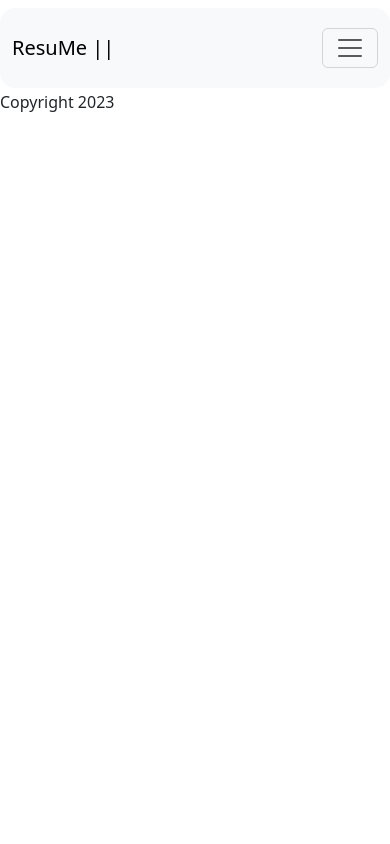
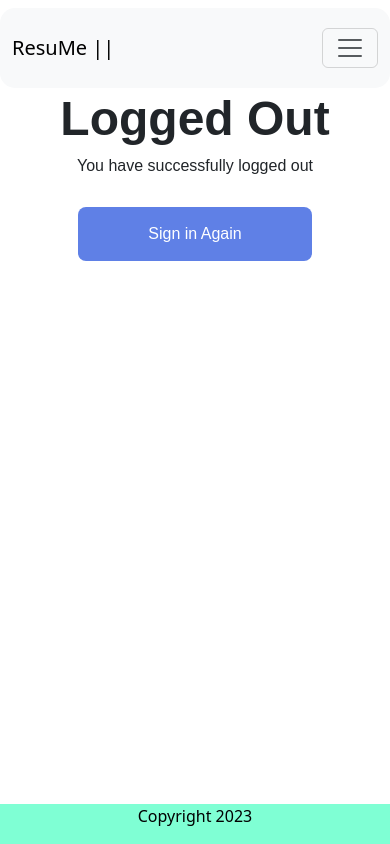
Before and after one commit to sfwells0518/online-resumes-app, a React (Vite) app: page /logout in a window 390 px wide. Built offline with nearby package versions, Linux system fonts and the light colour scheme; no server answers.

Commit message:
make logout pretty, add footer styling

```diff
--- a/src/Content.jsx
+++ b/src/Content.jsx
@@ -3,15 +3,31 @@ import { ResumesIndex } from "./ResumesIndex";
 import { ResumesShow }  from "./ResumesShow";
 import { Login } from "./Login.jsx"
 import { Signup } from "./Signup.jsx"
+import { Logout } from "./Logout.jsx"
+import axios from "axios"
+import { useState, useEffect } from "react"
 
 export function Content() {
+  const [students, setStudents] = useState([]);
+
+  const handleResumesIndex = () => {
+    console.log("handleindex photos")
+    axios.get("http://localhost:3000/students.json").then((response) => {
+      console.log(response.data)
+      setStudents(response.data)
+    })
+
+  }
+
+  useEffect(handleResumesIndex, []);
   return (
     <div>
       <Routes>
-        <Route path="/" element={<ResumesIndex />}/>
+        <Route path="/" element={<ResumesIndex students={students}/>}/>
         <Route path="/show" element={<ResumesShow />}/>
         <Route path="/signup" element={<Signup />} />
         <Route path="/login" element={<Login />} />
+        <Route path="/logout" element={<Logout/>} />
       </Routes>
     </div>
   );
--- /dev/null
+++ b/src/Logout.jsx
@@ -0,0 +1,27 @@
+export function Logout() {
+  const handleSubmit = (event) => {
+    event.preventDefault()
+    window.location.href = "/login";
+  }
+
+  return (
+    <div className="logout">
+      <h1 className="logout-title"><b>Logged Out</b></h1>
+      <h6>You have successfully logged out</h6>
+      <br/>
+      <button className="logout-button" onClick={handleSubmit}>Sign in Again</button>
+      <br/>
+      <br/>
+      <br/>
+      <br/>
+      <br/>
+      <br/>
+      <br/>
+      <br/>
+      <br/>
+      <br/>
+      <br/>
+      <br/>
+    </div>
+  )
+}
--- a/src/LogoutLink.jsx
+++ b/src/LogoutLink.jsx
@@ -5,7 +5,7 @@ export function LogoutLink() {
     event.preventDefault();
     delete axios.defaults.headers.common["Authorization"];
     localStorage.removeItem("jwt");
-    window.location.href = "/";
+    window.location.href = "/logout";
   };
 
   return (
--- a/src/ResumesIndex.jsx
+++ b/src/ResumesIndex.jsx
@@ -1,81 +1,7 @@
-export function ResumesIndex() {
+export function ResumesIndex(props) {
   return (
-    <div>
-      <h1>All resumes</h1>
-      <div className="row">
-        <div className="col-sm-6 mb-3 mb-sm-0">
-          <div className="card">
-            <div className="card-body">
-              <h5 className="card-title">Name of candidate</h5>
-              <p className="card-text">short bio</p>
-              <a href="#" className="btn btn-primary">
-                See full resume
-              </a>
-            </div>
-          </div>
-        </div>
-        <div className="col-sm-6">
-          <div className="card">
-            <div className="card-body">
-              <h5 className="card-title">Name of candidate</h5>
-              <p className="card-text">short bio - make dynamic</p>
-              <a href="#" className="btn btn-primary">
-                See full resume
-              </a>
-            </div>
-          </div>
-        </div>
-      </div>
-      <br />
-      <div className="row">
-        <div className="col-sm-6 mb-3 mb-sm-0">
-          <div className="card">
-            <div className="card-body">
-              <h5 className="card-title">Name of candidate</h5>
-              <p className="card-text">short bio - make dynamic</p>
-              <a href="#" className="btn btn-primary">
-                See full resume
-              </a>
-            </div>
-          </div>
-        </div>
-        <div className="col-sm-6">
-          <div className="card">
-            <div className="card-body">
-              <h5 className="card-title">Name of candidate</h5>
-              <p className="card-text">short bio - make dynamic</p>
-              <a href="#" className="btn btn-primary">
-                See full resume
-              </a>
-            </div>
-          </div>
-        </div>
-      </div>{" "}
-      <br />
-      <div className="row">
-        <div className="col-sm-6 mb-3 mb-sm-0">
-          <div className="card">
-            <div className="card-body">
-              <h5 className="card-title">Name of candidate</h5>
-              <p className="card-text">short bio - make dynamic</p>
-              <a href="#" className="btn btn-primary">
-                See full resume
-              </a>
-            </div>
-          </div>
-        </div>
-        <div className="col-sm-6">
-          <div className="card">
-            <div className="card-body">
-              <h5 className="card-title">Name of candidate</h5>
-              <p className="card-text">short bio - make dynamic</p>
-              <a href="#" className="btn btn-primary">
-                See full resume
-              </a>
-            </div>
-          </div>
-        </div>
-      </div>
-    </div>
+   <div>
+    hello
+   </div>
   );
 }
--- a/src/index.css
+++ b/src/index.css
@@ -11,3 +11,34 @@ html {
   border-radius: 15px;
   margin-bottom: 10px;
 }
+
+.logout {
+  font-family: sans-serif;
+  text-align: center;
+}
+
+.logout-title {
+  font-size: 3em;
+}
+
+.logout-button {
+  background-color: #5f80e6;
+  border: none;
+  color: white;
+  padding: 15px 70px;
+  text-align: center;
+  text-decoration: none;
+  display: inline-block;
+  font-size: 16px;
+  border-radius: 8px;
+}
+
+footer {
+  position: fixed;
+  left: 0;
+  bottom: 0;
+  width: 100%;
+  background-color: aquamarine;
+  color: black;
+  text-align: center;
+}
```
